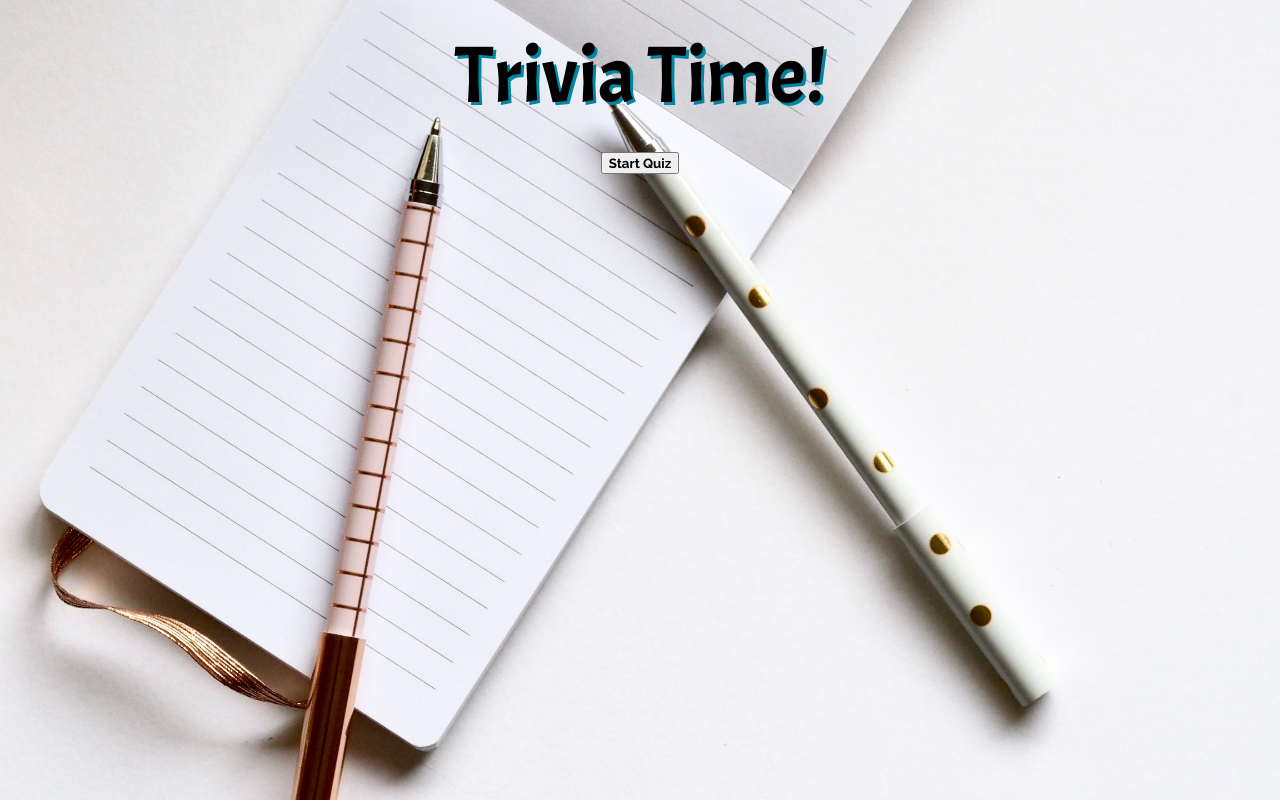
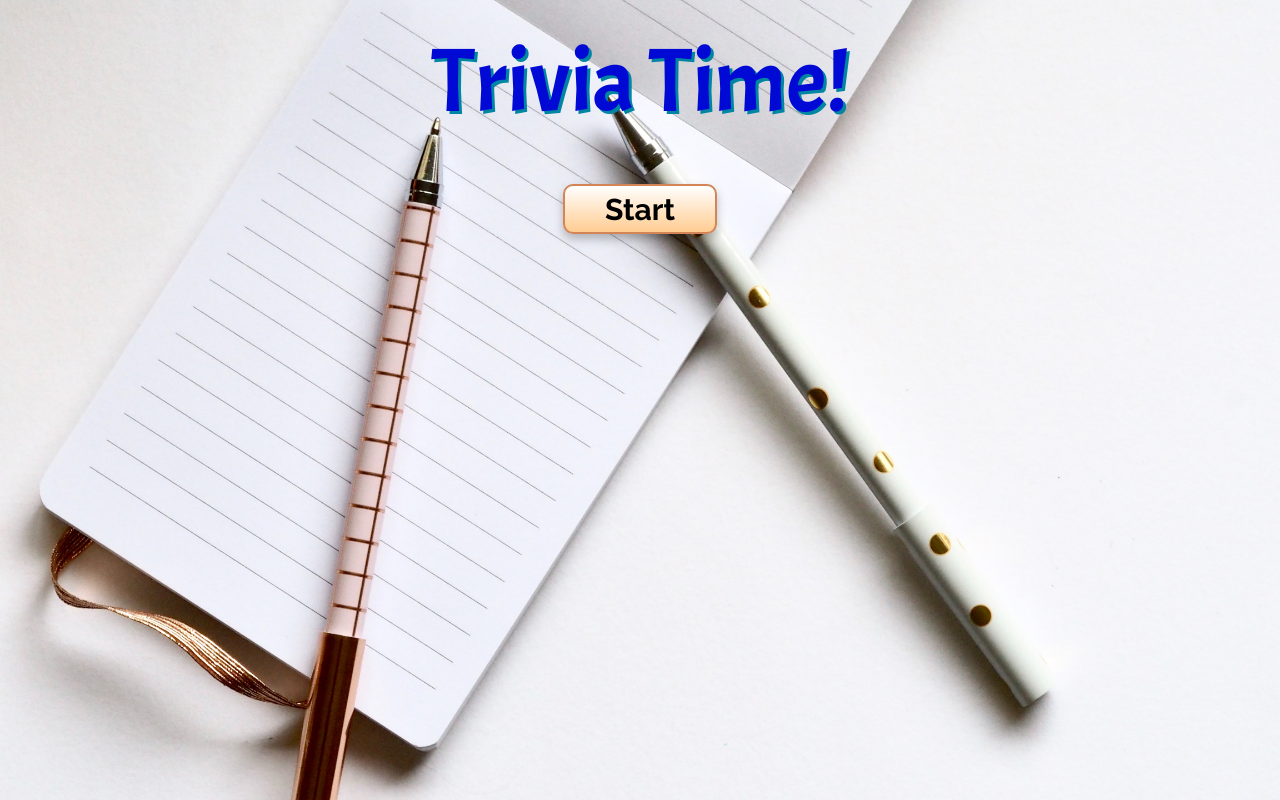
Before and after one commit to pazjenni04/quiz-app_react-ts, a React (Create React App) app: page / in a window 1280 px wide. Built offline with nearby package versions, Linux system fonts and the light colour scheme.

Commit message:
finished applicatin in ts, need to compile and create readme

```diff
--- a/src/App.styles.tsx
+++ b/src/App.styles.tsx
@@ -18,6 +18,8 @@
 * {
   box-sizing: border-box;
   font-family: 'Raleway', sans-serif;
+  font-size: 30px;
+  color: #000000;
 
 }
 
@@ -38,8 +40,8 @@
   .score {
     color: #fa0606;
     z-index: 10px;
-    font-size: 3rem;
-    margin: 0;
+    font-size: 1.7rem;
+    margin: 5px;
   }
 
   h1 {
@@ -47,14 +49,26 @@
     background-size: 100%;
     background-clip: text;
     font-weight: 500;
+    color: #000ad4;
     filter: drop-shadow(3px 3px #0085a3);
-    font-size: 80px;
+    font-size: 90px;
     text-align: center;
     margin: 25px;
   }
 
-  .start .next {
+  .start,
+  .next {
     cursor: pointer;
-    background: linear-gradient();
+    background: linear-gradient(180deg, #fff, #ffcc91);
+    border: 2px solid #d38558;
+    box-shadow: 0px 5px 10px rgba(0, 0, 0, 0.25);
+    border-radius: 10px;
+    height: 50px;
+    margin: 20px 0;
+    padding: 0 40px;
+  }
+
+  .start {
+    max-width: 200px;
   }
 `;
--- a/src/App.tsx
+++ b/src/App.tsx
@@ -90,7 +90,7 @@
         {gameover || userAnswers.length === TOTAL_QUESTIONS ? (
           <button className="start" onClick={startQuiz}>
             {" "}
-            Start Quiz{" "}
+            Start{" "}
           </button>
         ) : null}
 
--- /dev/null
+++ b/src/components/QuestionCard.styles.ts
@@ -0,0 +1,50 @@
+import styled from "styled-components";
+
+export const Wrapper = styled.div`
+  max-width: 1100px;
+  background: #ebfeff;
+  border-radius: 10px;
+  border: 2px solid #0085a3;
+  padding: 10px;
+  box-shadow: 0px 5px 10px rgba(0, 0, 0, 0.25);
+  text-align: center;
+
+  p {
+    font-size: 1rem;
+  }
+`;
+
+//have to create a type props in order to use it in our styling
+type ButtonWrapperProps = {
+  correct: boolean;
+  userClicked: boolean;
+};
+
+//have to use angle brackets in order to use the styling props
+export const ButtonWrapper = styled.div<ButtonWrapperProps>`
+  transition: all 0.3s ease;
+
+  :hover {
+    opacity: 0.8;
+  }
+
+  button {
+    cursor: pointer;
+    user-select: none;
+    font-size: 0.8rem;
+    width: 100%;
+    height: 50px;
+    margin: 5px 0;
+    background: ${({ correct, userClicked }) =>
+      correct
+        ? "linear-gradient(90deg, #56ffa4, #59bc86)"
+        : !correct && userClicked
+        ? "linear-gradient(90deg, #ff5656, #c16868)"
+        : "linear-gradient(90deg, #56ccff, #6eafb4)"};
+    border: 3px solid #fff;
+    box-shadow: 1px 2px 0px rgba(0, 0, 0, 0.1);
+    border-radius: 10px;
+    color: #fff;
+    text-shadow: 0px 1px 0px rgba(0, 0, 0, 0.25);
+  }
+`;
--- a/src/components/QuestionCard.tsx
+++ b/src/components/QuestionCard.tsx
@@ -1,6 +1,8 @@
 import React from "react";
 // types
 import { AnswerObject } from "../App";
+// styling
+import { Wrapper, ButtonWrapper } from "./QuestionCard.styles";
 
 type Props = {
   question: string;
@@ -22,23 +24,28 @@
   questionNumber,
   totalQuestions,
 }) => (
-  <div>
+  <Wrapper>
     <p className="number">
       Question: {questionNumber} / {totalQuestions}
     </p>
     <p dangerouslySetInnerHTML={{ __html: question }} />
     <div>
       {answers.map((answer) => (
-        <div key={answer}>
+        <ButtonWrapper
+          key={answer}
+          // checks to see if answer matches the correct answer but put a question mark before the . because if no data available, won't error out & make undefined
+          correct={userAnswer?.correctAnswer === answer}
+          userClicked={userAnswer?.answer === answer}
+        >
           {/* double exclamation or double bang converts a truthy or falsy value to "true" or "false" */}
           {/* needed to add a boolean value to disabled so added "double bang" so can convert to true or false */}
           <button disabled={!!userAnswer} value={answer} onClick={callback}>
             <span dangerouslySetInnerHTML={{ __html: answer }} />
           </button>
-        </div>
+        </ButtonWrapper>
       ))}
     </div>
-  </div>
+  </Wrapper>
 );
 
 export default QuestionCard;
```
